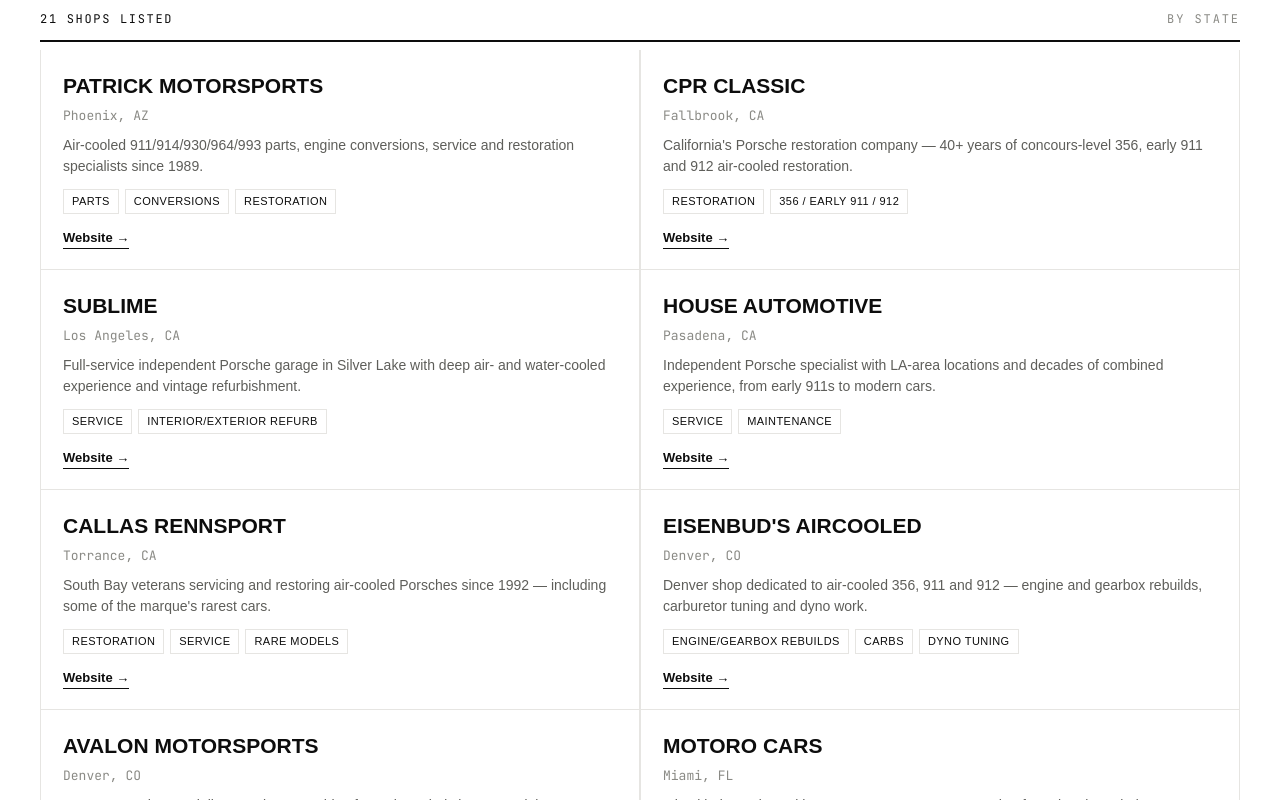
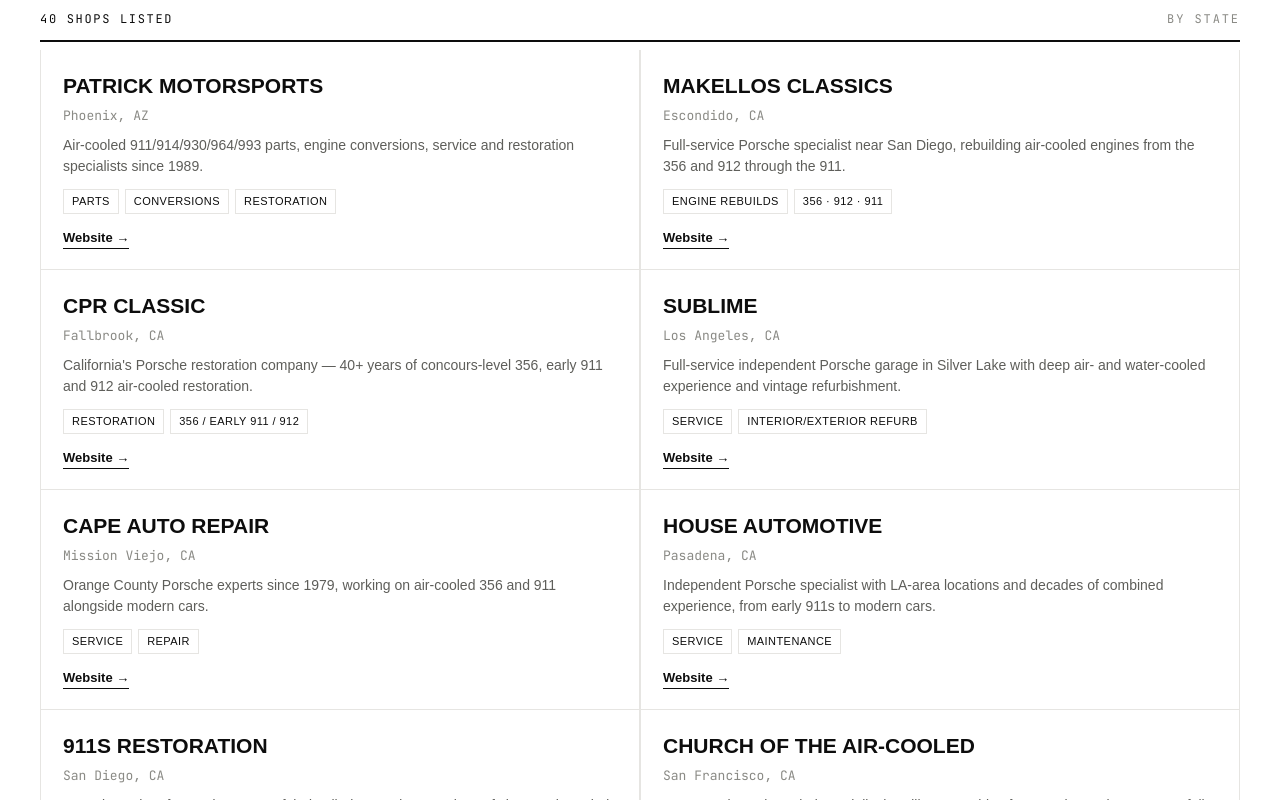
Before and after one commit to hethebreuer-dev/Executive, a Next.js app: page /shops in a window 1280 px wide. Shown: the part 880-1680 px from the top of the page. Built offline with nearby package versions, Linux system fonts and the light colour scheme; a web font is replaced by a local one.

Commit message:
Shops: expand directory to 40 verified specialists; Suggest-a-shop → info@driveluft.com

```diff
--- a/src/app/shops/ShopsClient.tsx
+++ b/src/app/shops/ShopsClient.tsx
@@ -373,7 +373,7 @@ export function ShopsClient() {
         <div style={{ marginTop: 28, fontSize: 14, color: "#5e5e5a", lineHeight: 1.6 }}>
           Know an air-cooled shop we're missing, or own one?{" "}
           <a
-            href="mailto:shops@driveluft.com?subject=Air-cooled%20shop%20suggestion"
+            href="mailto:info@driveluft.com?subject=Air-cooled%20shop%20suggestion"
             style={{ color: "#0d0d0d", fontWeight: 600, borderBottom: "1px solid #0d0d0d" }}
           >
             Suggest a shop →
--- a/src/data/shops.ts
+++ b/src/data/shops.ts
@@ -284,4 +284,240 @@ export const SHOPS: Shop[] = [
     blurb:
       "New Jersey shop specializing in restoration, service, parts, performance and sales of classic air-cooled Porsches.",
   },
+
+  // ==== Expansion batch ====
+
+  // ---- California ----
+  {
+    id: "church-of-the-aircooled",
+    name: "Church of the Air-Cooled",
+    city: "San Francisco",
+    state: "CA",
+    lat: 37.8044,
+    lng: -122.4158,
+    website: "https://churchoftheaircooled.com/",
+    specialties: ["Restoration", "Service", "Engine/trans rebuilds"],
+    blurb:
+      "San Francisco air-cooled specialist handling everything from routine maintenance to full engine and transmission rebuilds.",
+  },
+  {
+    id: "911s-restoration",
+    name: "911s Restoration",
+    city: "San Diego",
+    state: "CA",
+    lat: 32.7157,
+    lng: -117.1611,
+    website: "https://911srestoration.com/",
+    specialties: ["Restoration", "Vintage 911"],
+    blurb:
+      "San Diego shop focused on masterful, detail-obsessed restorations of vintage air-cooled 911s.",
+  },
+  {
+    id: "makellos-classics",
+    name: "Makellos Classics",
+    city: "Escondido",
+    state: "CA",
+    lat: 33.1192,
+    lng: -117.0864,
+    website: "https://www.makellosclassics.com/services/porsche-services",
+    specialties: ["Engine rebuilds", "356 · 912 · 911"],
+    blurb:
+      "Full-service Porsche specialist near San Diego, rebuilding air-cooled engines from the 356 and 912 through the 911.",
+  },
+  {
+    id: "cape-auto-repair",
+    name: "Cape Auto Repair",
+    city: "Mission Viejo",
+    state: "CA",
+    lat: 33.6,
+    lng: -117.672,
+    website: "https://www.capeautorepair.com/orange-county-porsche-shop.php",
+    specialties: ["Service", "Repair"],
+    blurb:
+      "Orange County Porsche experts since 1979, working on air-cooled 356 and 911 alongside modern cars.",
+  },
+  // ---- Texas ----
+  {
+    id: "modern-aircooled",
+    name: "Modern Aircooled",
+    city: "Houston",
+    state: "TX",
+    lat: 29.8,
+    lng: -95.42,
+    website: "https://www.modernaircooled.com/",
+    specialties: ["Service", "Repair"],
+    blurb:
+      "Houston's dedicated air-cooled Porsche service and repair center.",
+  },
+  {
+    id: "dmw-motor-cars",
+    name: "DMW Motor Cars",
+    city: "Houston",
+    state: "TX",
+    lat: 29.74,
+    lng: -95.46,
+    website: "https://dmwmotorcars.com/porsche-repair-houston/air-cooled-mechanic/",
+    specialties: ["Repair", "911T · RS · SC · 356"],
+    blurb:
+      "Houston shop specializing in air-cooled Porsche repair, from the 356 to the 911T, Carrera RS and SC.",
+  },
+  {
+    id: "flat-6-werks",
+    name: "Flat 6 Werks",
+    city: "Houston",
+    state: "TX",
+    lat: 29.7,
+    lng: -95.5,
+    website: "https://www.flat6werks.com/",
+    specialties: ["Maintenance", "Repair"],
+    blurb:
+      "Houston independent facility specializing in maintenance and repair for air- and water-cooled Porsches.",
+  },
+  {
+    id: "einars-garage",
+    name: "Einar's Garage",
+    city: "Houston",
+    state: "TX",
+    lat: 29.81,
+    lng: -95.4,
+    website: "https://www.einarsgarage.com/",
+    specialties: ["Service", "Restoration"],
+    blurb:
+      "Porsche-specific service and restoration shop in Houston.",
+  },
+  {
+    id: "moorespeed",
+    name: "Moorespeed",
+    city: "Austin",
+    state: "TX",
+    lat: 30.2672,
+    lng: -97.7431,
+    website: "https://www.moorespeed.com/porsche-service/",
+    specialties: ["Service", "Race prep"],
+    blurb:
+      "Austin Porsche shop experienced across the range, from 356 and early 911 to later cars and race prep.",
+  },
+  // ---- Mountain / Southwest ----
+  {
+    id: "motorsport-slc",
+    name: "Motorsport",
+    city: "South Salt Lake",
+    state: "UT",
+    lat: 40.7089,
+    lng: -111.888,
+    specialties: ["Service", "964 · 993"],
+    blurb:
+      "Independent Salt Lake specialist with deep air-cooled 911 knowledge, run by a longtime Porsche mechanical engineer.",
+  },
+  // ---- Midwest ----
+  {
+    id: "arbormotion-rennstatt",
+    name: "ArborMotion (Rennstatt)",
+    city: "Ann Arbor",
+    state: "MI",
+    lat: 42.2808,
+    lng: -83.743,
+    website: "https://www.arbormotion.com/services/import/porsche-rennstatt/air-cooled-porsche-service-ann-arbor",
+    specialties: ["Service", "356 · 912 · 914 · 993"],
+    blurb:
+      "Ann Arbor's Rennstatt division brings a 40-year history with air-cooled Porsches from the 356 to the 993.",
+  },
+  {
+    id: "jp-werks",
+    name: "JP Werks",
+    city: "Lenexa",
+    state: "KS",
+    lat: 38.9536,
+    lng: -94.7336,
+    website: "https://www.jpwerks.com/",
+    specialties: ["Restoration"],
+    blurb:
+      "Kansas City-area shop that has become a preeminent air-cooled Porsche restoration specialist in the Midwest.",
+  },
+  // ---- Southeast ----
+  {
+    id: "monkey-nut-vw",
+    name: "Monkey Nut VW",
+    city: "Charlotte",
+    state: "NC",
+    lat: 35.2271,
+    lng: -80.8431,
+    website: "https://www.monkeynutvw.com/",
+    specialties: ["Restoration", "Air-cooled VW & Porsche"],
+    blurb:
+      "Charlotte shop specializing in the maintenance and restoration of vintage air-cooled VWs and Porsches.",
+  },
+  {
+    id: "sonderwerks",
+    name: "Sonderwerks",
+    city: "Cornelius",
+    state: "NC",
+    lat: 35.4868,
+    lng: -80.8601,
+    website: "https://www.sonderwerks.com/",
+    specialties: ["Engine", "Body & paint", "Trim"],
+    blurb:
+      "One-stop Porsche shop near Charlotte with engine, transmission, paint/body and upholstery all in-house — air- and water-cooled.",
+  },
+  {
+    id: "gpo-tuning",
+    name: "GPO Tuning",
+    city: "Nashville",
+    state: "TN",
+    lat: 36.1627,
+    lng: -86.7816,
+    website: "https://gpotuning.com/porsche-service-nashville/",
+    specialties: ["Service", "Tuning"],
+    blurb:
+      "Widely regarded as Nashville's best for air-cooled Porsche service and tuning.",
+  },
+  {
+    id: "niche-motors",
+    name: "Niche Motors",
+    city: "Nashville",
+    state: "TN",
+    lat: 36.145,
+    lng: -86.81,
+    website: "https://www.nichemotors.com/",
+    specialties: ["Service", "Air-cooled"],
+    blurb:
+      "Nashville specialist servicing air-cooled Porsches and VWs alongside classic and exotic cars.",
+  },
+  // ---- Mid-Atlantic / Northeast ----
+  {
+    id: "auto-therapy",
+    name: "Auto Therapy",
+    city: "Gaithersburg",
+    state: "MD",
+    lat: 39.1434,
+    lng: -77.2014,
+    website: "https://porscherepairmdc.com/",
+    specialties: ["Service", "Restoration", "356 · 912"],
+    blurb:
+      "DC-area Porsche specialist since 1985, with air-cooled 356, 912 and 911 diagnostics, tuning and restoration.",
+  },
+  {
+    id: "repasi-motorwerks",
+    name: "Repasi Motorwerks",
+    city: "Stratford",
+    state: "CT",
+    lat: 41.1845,
+    lng: -73.1332,
+    website: "https://repasimotorwerks.com/services/classic-porsche",
+    specialties: ["Restoration", "GT service", "Porsche Classic Certified"],
+    blurb:
+      "Porsche Classic Certified Connecticut shop that draws New England collectors for air-cooled restoration and GT service.",
+  },
+  {
+    id: "auto-engineering",
+    name: "Auto Engineering",
+    city: "Lexington",
+    state: "MA",
+    lat: 42.4473,
+    lng: -71.2245,
+    website: "https://www.autoengineering.com/air-cooled-porsche-repair-lexington-ma/",
+    specialties: ["Repair", "Restoration", "911 · 912 · 964 · 993"],
+    blurb:
+      "Lexington, MA specialist with decades of hands-on experience on air-cooled 911, 912, 964 and 993 models.",
+  },
 ];
```
